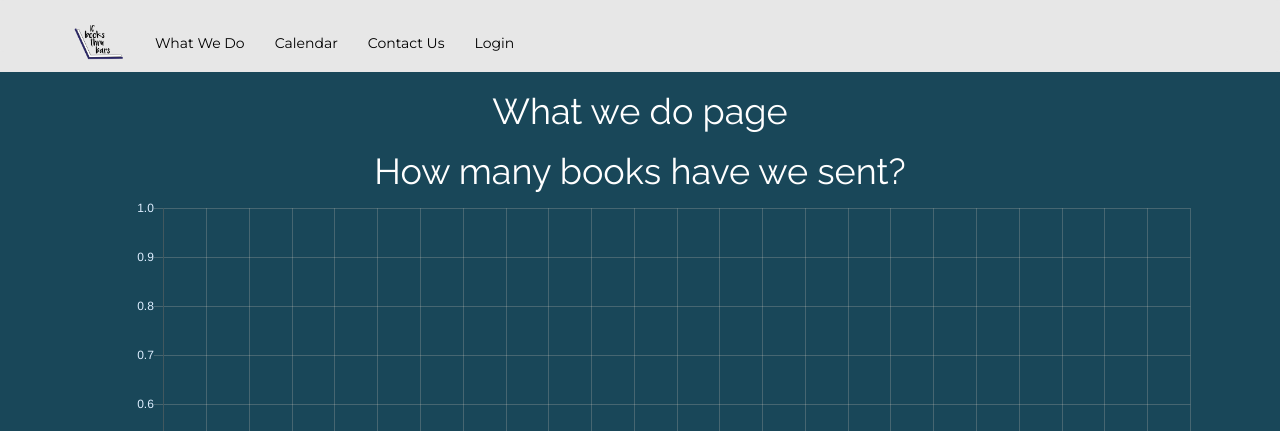
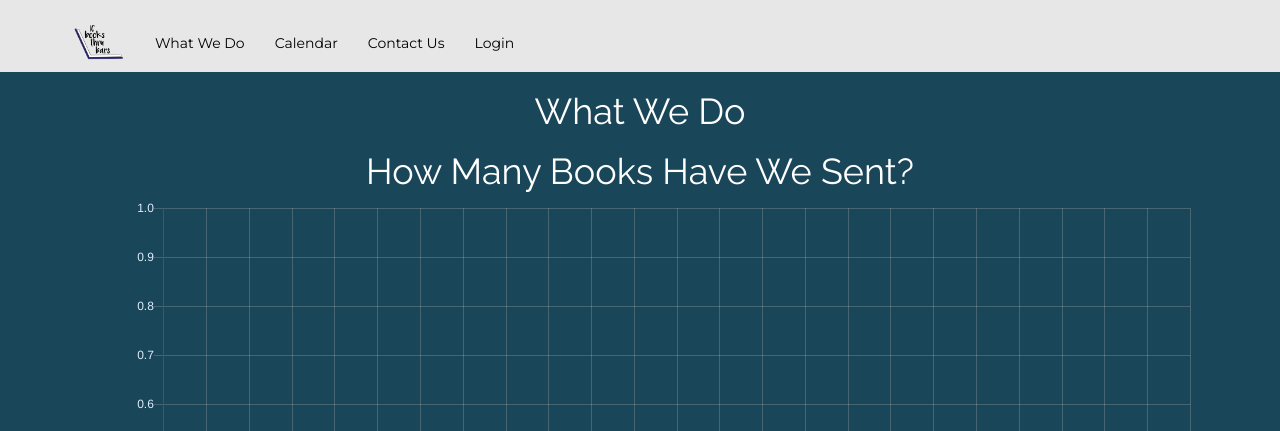
Before and after one commit to klpolley/books_thru_bars, a Flask app: template app/templates/whatWeDo.html in a window 1280 px wide. Shown: the top 431 px of the page. Run offline with Flask 2, Linux system fonts and the light colour scheme; the template is opened without the code that fills it, so the values that code supplies are empty; some libraries are stand-ins or nearby versions.

Commit message:
Minor changes

```diff
--- a/app/config.py
+++ b/app/config.py
@@ -1,7 +1,7 @@
 from configparser import ConfigParser
 
 
-def config(filename='/Users/katie/BTB_Project/app/database.ini', section='postgresql'):
+def config(filename='app/database.ini', section='postgresql'):
     # create a parser
     parser = ConfigParser()
     # read config file
--- a/app/templates/whatWeDo.html
+++ b/app/templates/whatWeDo.html
@@ -8,10 +8,12 @@
             <style>
                 h1, h2, h3, h4, h5, h6 {
                     font-family: 'Raleway',sans-serif;
+                    color: white;
                 }
                 p {
                     font-family: 'Montserrat', serif;
                     font-size: 20px;
+                    color: white;
                 }
                 body {
                     background-color: #E7E7E7;
@@ -42,12 +44,12 @@
                 </div>
                 <div class="col-md-10">
                     <div style="text-align:center; color: white">
-                        <h1>What we do page</h1>
-                        <h1 style="color: white;"> How many books have we sent? </h1>
+                        <h1>What We Do</h1>
+                        <h1 style="color: white;"> How Many Books Have We Sent? </h1>
                         <div class="centered" style="width: 1100px"><canvas id="time"></canvas></div>
-                        <h1 style="color: white;">Where have we sent books?</h1>
+                        <h1 style="color: white;">Where Have We Sent Books?</h1>
                         <div style="height: 600px" id="mapid" class="centered"></div>
-                        <h1 style="color: white;"> What genres of books have we sent? </h1>
+                        <h1 style="color: white;"> What Genres Of Books Have We Sent? </h1>
                         <h4 style="color: white;">Inner Ring: Our Library</h4>
                         <h4 style="color: white;">Outer Ring: Sent Books</h4>
                         <div style="height: 600px; margin: 30px"><canvas id="sentGenre"></canvas></div>
```
Also changed, not shown: 1 other file.
